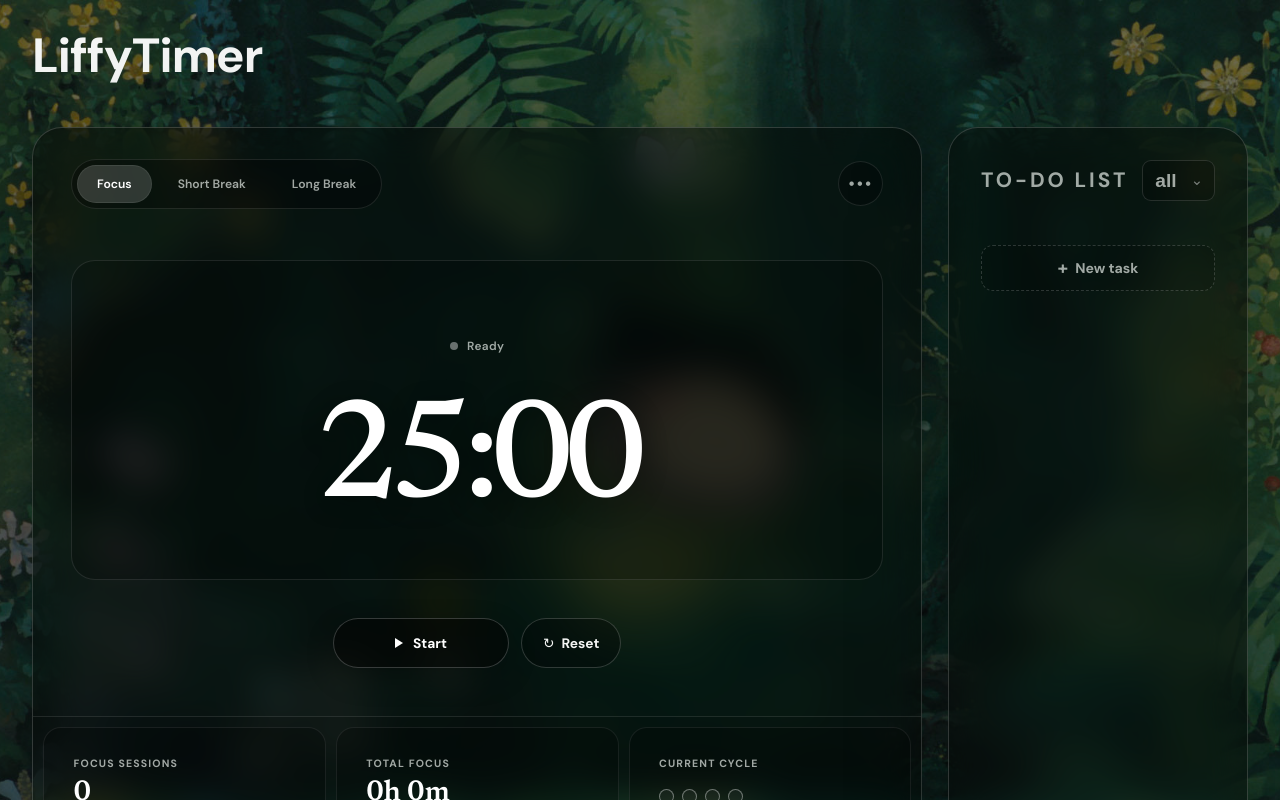
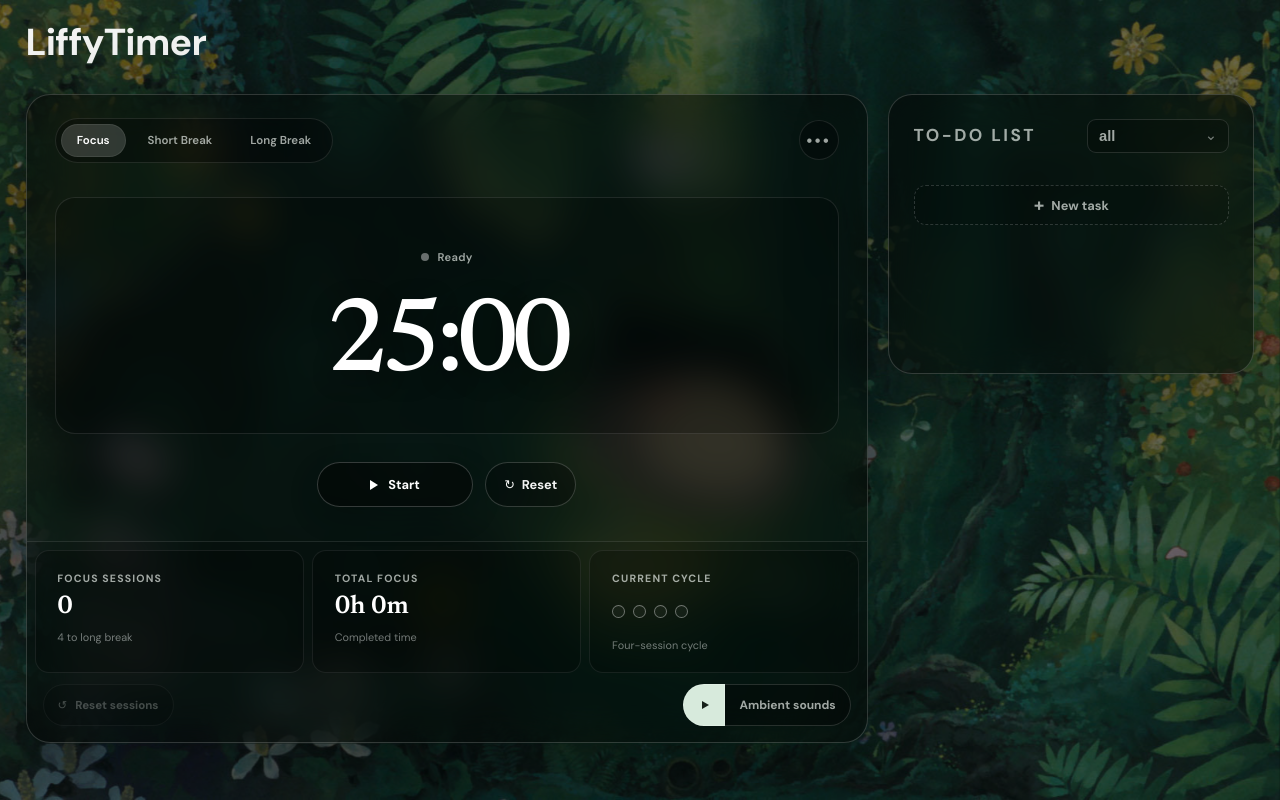
Before and after one commit to hadiafifah/liffytimer, a React (Vite) app: page / in a window 1280 px wide. Shown: the top 800 px of the page. Built offline with nearby package versions, Linux system fonts and the light colour scheme.

Commit message:
changed view size

```diff
--- a/src/styles.css
+++ b/src/styles.css
@@ -49,13 +49,13 @@ button:focus-visible, input:focus-visible, a:focus-visible {
 }
 
 .app-shell {
-  width: min(1820px, calc(100% - clamp(32px, 5vw, 96px)));
+  width: min(1480px, calc(100% - clamp(28px, 4vw, 72px)));
   min-height: 100vh;
   margin: 0 auto;
-  padding: clamp(20px, 3vh, 40px) 0;
+  padding: clamp(16px, 2.2vh, 28px) 0;
   display: flex;
   flex-direction: column;
-  gap: clamp(28px, 5vh, 64px);
+  gap: clamp(22px, 3.4vh, 40px);
 }
 
 .site-header {
@@ -67,7 +67,7 @@ button:focus-visible, input:focus-visible, a:focus-visible {
 .brand {
   display: inline-block;
   color: var(--text);
-  font-size: clamp(3rem, 3.2vw, 3.8rem);
+  font-size: clamp(2.35rem, 2.6vw, 3rem);
   font-weight: 700;
   letter-spacing: -0.02em;
   text-decoration: none;
@@ -76,10 +76,10 @@ button:focus-visible, input:focus-visible, a:focus-visible {
 .timer-section {
   flex: 1;
   display: grid;
-  grid-template-columns: minmax(0, 3fr) minmax(300px, 1fr);
-  align-items: stretch;
-  gap: clamp(18px, 2vw, 30px);
-  padding: 0 0 clamp(20px, 5vh, 70px);
+  grid-template-columns: minmax(0, 2.3fr) minmax(320px, 1fr);
+  align-items: start;
+  gap: clamp(16px, 1.6vw, 24px);
+  padding: 0 0 clamp(18px, 3vh, 40px);
 }
 
 .timer-card {
@@ -87,7 +87,7 @@ button:focus-visible, input:focus-visible, a:focus-visible {
   width: 100%;
   min-width: 0;
   border: 1px solid rgba(255, 255, 255, 0.17);
-  border-radius: 30px;
+  border-radius: 24px;
   color: var(--text);
   background: var(--glass);
   box-shadow: 0 32px 100px rgba(0, 0, 0, 0.42);
@@ -101,7 +101,7 @@ button:focus-visible, input:focus-visible, a:focus-visible {
   align-items: center;
   justify-content: space-between;
   gap: 18px;
-  padding: clamp(22px, 2.4vw, 34px) clamp(22px, 3vw, 38px) 0;
+  padding: clamp(18px, 1.8vw, 26px) clamp(20px, 2.2vw, 30px) 0;
 }
 
 .mode-tabs {
@@ -116,11 +116,11 @@ button:focus-visible, input:focus-visible, a:focus-visible {
 .mode-tabs button {
   border: 0;
   border-radius: 999px;
-  padding: 11px 20px;
+  padding: 9px 16px;
   background: transparent;
   color: var(--muted);
   cursor: pointer;
-  font-size: clamp(0.76rem, 0.75vw, 0.9rem);
+  font-size: clamp(0.72rem, 0.68vw, 0.82rem);
   font-weight: 600;
   transition: 160ms ease;
 }
@@ -131,8 +131,8 @@ button:focus-visible, input:focus-visible, a:focus-visible {
 
 .icon-button, .close-button { border: 0; background: transparent; cursor: pointer; }
 .icon-button {
-  width: 45px;
-  height: 45px;
+  width: 40px;
+  height: 40px;
   flex: 0 0 auto;
   border: 1px solid rgba(255, 255, 255, 0.1);
   border-radius: 50%;
@@ -147,10 +147,10 @@ button:focus-visible, input:focus-visible, a:focus-visible {
   display: flex;
   flex-direction: column;
   align-items: center;
-  margin: clamp(28px, 4vw, 54px) clamp(22px, 3vw, 38px) 0;
-  padding: clamp(48px, 6vw, 78px) 24px clamp(38px, 4.5vw, 62px);
+  margin: clamp(22px, 2.8vw, 34px) clamp(20px, 2.2vw, 30px) 0;
+  padding: clamp(36px, 4.2vw, 52px) 20px clamp(30px, 3.5vw, 44px);
   border: 1px solid rgba(255, 255, 255, 0.1);
-  border-radius: 24px;
+  border-radius: 20px;
   background: rgba(0, 0, 0, 0.2);
 }
 
@@ -159,10 +159,10 @@ button:focus-visible, input:focus-visible, a:focus-visible {
   align-items: center;
   gap: 9px;
   color: var(--muted);
-  font-size: clamp(0.74rem, 0.75vw, 0.9rem);
+  font-size: clamp(0.7rem, 0.66vw, 0.8rem);
   font-weight: 600;
   letter-spacing: 0.03em;
-  margin-bottom: clamp(48px, 4vw, 72px);
+  margin-bottom: clamp(32px, 3vw, 48px);
 }
 
 .status-dot { width: 8px; height: 8px; border-radius: 50%; background: rgba(255, 255, 255, 0.4); }
@@ -173,7 +173,7 @@ button:focus-visible, input:focus-visible, a:focus-visible {
   margin-top: 0;
   color: #fff;
   font-family: 'Newsreader', Georgia, serif;
-  font-size: clamp(7.5rem, 11vw, 12.5rem);
+  font-size: clamp(6rem, 8.2vw, 9.25rem);
   font-variant-numeric: tabular-nums;
   font-weight: 500;
   line-height: 0.83;
@@ -185,18 +185,18 @@ button:focus-visible, input:focus-visible, a:focus-visible {
   display: flex;
   justify-content: center;
   gap: 12px;
-  padding: clamp(24px, 3vw, 38px) 24px clamp(30px, 4vw, 48px);
+  padding: clamp(20px, 2.2vw, 30px) 20px clamp(24px, 2.8vw, 34px);
 }
 
-.timer-actions button { border-radius: 999px; cursor: pointer; font-size: 0.86rem; font-weight: 700; transition: 160ms ease; }
+.timer-actions button { border-radius: 999px; cursor: pointer; font-size: 0.8rem; font-weight: 700; transition: 160ms ease; }
 .primary-action {
-  min-width: 176px;
+  min-width: 156px;
   display: inline-flex;
   align-items: center;
   justify-content: center;
   gap: 10px;
   border: 1px solid rgba(255, 255, 255, 0.2);
-  padding: 15px 26px;
+  padding: 13px 22px;
   color: #fff;
   background: rgba(0, 0, 0, 0.46);
   box-shadow: 0 10px 30px rgba(0, 0, 0, 0.2);
@@ -207,7 +207,7 @@ button:focus-visible, input:focus-visible, a:focus-visible {
   align-items: center;
   gap: 7px;
   border: 1px solid rgba(255, 255, 255, 0.18);
-  padding: 14px 21px;
+  padding: 12px 18px;
   color: var(--text);
   background: rgba(0, 0, 0, 0.28);
 }
@@ -233,8 +233,8 @@ button:focus-visible, input:focus-visible, a:focus-visible {
 .stats-grid {
   display: grid;
   grid-template-columns: repeat(3, 1fr);
-  gap: 10px;
-  padding: 10px;
+  gap: 8px;
+  padding: 8px;
   border-top: 1px solid rgba(255, 255, 255, 0.1);
   background: rgba(0, 0, 0, 0.12);
   border-radius: 0;
@@ -242,18 +242,18 @@ button:focus-visible, input:focus-visible, a:focus-visible {
 
 .stats-grid > div {
   min-width: 0;
-  padding: clamp(19px, 2.2vw, 30px) clamp(18px, 2.3vw, 30px);
+  padding: clamp(16px, 1.6vw, 22px) clamp(15px, 1.7vw, 22px);
   border: 1px solid rgba(255, 255, 255, 0.08);
-  border-radius: 18px;
+  border-radius: 14px;
   background: rgba(0, 0, 0, 0.23);
 }
 
 .stat-label, .stat-detail { display: block; white-space: nowrap; }
 .stat-label { margin-bottom: 10px; color: var(--muted); font-size: 0.66rem; font-weight: 700; text-transform: uppercase; letter-spacing: 0.11em; }
-.stats-grid strong { display: block; color: #fff; font-family: 'Newsreader', Georgia, serif; font-size: clamp(1.8rem, 2.2vw, 2.5rem); font-weight: 600; line-height: 1; }
+.stats-grid strong { display: block; color: #fff; font-family: 'Newsreader', Georgia, serif; font-size: clamp(1.6rem, 1.8vw, 2.1rem); font-weight: 600; line-height: 1; }
 .stat-detail { margin-top: 9px; overflow: hidden; text-overflow: ellipsis; color: var(--faint); font-size: 0.68rem; }
 .cycle-dots { display: flex; gap: 8px; height: 34px; align-items: center; }
-.cycle-dots span { width: 15px; height: 15px; border-radius: 50%; border: 1px solid rgba(255, 255, 255, 0.38); background: rgba(255, 255, 255, 0.04); }
+.cycle-dots span { width: 13px; height: 13px; border-radius: 50%; border: 1px solid rgba(255, 255, 255, 0.38); background: rgba(255, 255, 255, 0.04); }
 .cycle-dots span.filled { border-color: var(--accent); background: var(--accent); }
 
 .stats-footer {
@@ -262,8 +262,8 @@ button:focus-visible, input:focus-visible, a:focus-visible {
   align-items: center;
   justify-content: space-between;
   gap: 12px;
-  padding: 4px 20px 20px;
-  border-radius: 0 0 30px 30px;
+  padding: 3px 16px 16px;
+  border-radius: 0 0 24px 24px;
   background: rgba(0, 0, 0, 0.12);
 }
 
@@ -494,17 +494,17 @@ button:focus-visible, input:focus-visible, a:focus-visible {
 
 .todo-practice-root {
   min-width: 0;
-  min-height: 100%;
-  padding: clamp(24px, 2.5vw, 36px);
+  min-height: 280px;
+  padding: clamp(20px, 1.9vw, 28px);
   border: 1px solid rgba(255, 255, 255, 0.17);
-  border-radius: 30px;
+  border-radius: 24px;
   background: var(--glass);
   box-shadow: 0 32px 100px rgba(0, 0, 0, 0.3);
   backdrop-filter: blur(20px) saturate(120%);
   -webkit-backdrop-filter: blur(20px) saturate(120%);
 }
 
-.todo-list { display: grid; gap: 22px; }
+.todo-list { display: grid; gap: 16px; }
 
 .todo-list__header {
   display: flex;
@@ -518,7 +518,7 @@ button:focus-visible, input:focus-visible, a:focus-visible {
   margin: 0;
   color: var(--muted);
   font-family: inherit;
-  font-size: clamp(1.3rem, 1.3vw, 1.55rem);
+  font-size: clamp(1.08rem, 1.05vw, 1.28rem);
   font-weight: 700;
   letter-spacing: 0.14em;
   line-height: 1;
@@ -528,7 +528,7 @@ button:focus-visible, input:focus-visible, a:focus-visible {
 
 .todo-filter {
   position: relative;
-  flex: 0 1 168px;
+  flex: 0 1 142px;
   min-width: 0;
   max-width: 54%;
 }
@@ -553,11 +553,11 @@ button:focus-visible, input:focus-visible, a:focus-visible {
   border: 1px solid rgba(255, 255, 255, 0.13);
   border-radius: 9px;
   outline: 0;
-  padding: 9px 31px 9px 12px;
+  padding: 8px 30px 8px 11px;
   color: var(--muted);
   background: rgba(0, 0, 0, 0.24);
   cursor: pointer;
-  font-size: 1.2rem;
+  font-size: 0.92rem;
   font-weight: 600;
   text-overflow: ellipsis;
 }
@@ -584,7 +584,7 @@ button:focus-visible, input:focus-visible, a:focus-visible {
   gap: 9px;
   align-items: center;
   min-width: 0;
-  padding: 14px 12px;
+  padding: 11px 10px;
   border: 1px solid rgba(255, 255, 255, 0.1);
   border-radius: 12px;
   background: rgba(255, 255, 255, 0.035);
@@ -670,7 +670,7 @@ button:focus-visible, input:focus-visible, a:focus-visible {
 .todo-item__text {
   min-width: 0;
   color: rgba(255, 255, 255, 0.9);
-  font-size: clamp(1.05rem, 0.96vw, 1.18rem);
+  font-size: clamp(0.92rem, 0.82vw, 1.02rem);
   font-weight: 500;
   line-height: 1.45;
   overflow-wrap: anywhere;
@@ -703,7 +703,7 @@ button:focus-visible, input:focus-visible, a:focus-visible {
   color: rgba(255, 255, 255, 0.96);
   background: transparent;
   font: inherit;
-  font-size: clamp(1.05rem, 0.96vw, 1.18rem);
+  font-size: clamp(0.92rem, 0.82vw, 1.02rem);
   font-weight: 500;
   line-height: 1.45;
   outline: none;
@@ -768,18 +768,18 @@ button:focus-visible, input:focus-visible, a:focus-visible {
 
 .todo-new-task {
   width: 100%;
-  min-height: 46px;
+  min-height: 40px;
   display: inline-flex;
   align-items: center;
   justify-content: center;
   gap: 7px;
-  padding: 11px 16px;
+  padding: 9px 14px;
   border: 1px dashed rgba(255, 255, 255, 0.16);
   border-radius: 12px;
   color: var(--muted);
   background: rgba(0, 0, 0, 0.12);
   cursor: pointer;
-  font-size: 0.88rem;
+  font-size: 0.8rem;
   font-weight: 700;
   transition: 160ms ease;
 }
@@ -840,8 +840,8 @@ button:focus-visible, input:focus-visible, a:focus-visible {
   z-index: 10;
   top: 62px;
   right: 0;
-  width: min(410px, calc(100vw - 52px));
-  padding: 27px;
+  width: min(370px, calc(100vw - 52px));
+  padding: 22px;
   border: 1px solid rgba(255, 255, 255, 0.16);
   border-radius: 20px;
   color: var(--text);
@@ -851,7 +851,7 @@ button:focus-visible, input:focus-visible, a:focus-visible {
   -webkit-backdrop-filter: blur(24px);
 }
 .settings-heading { display: flex; justify-content: space-between; align-items: start; }
-.settings-heading h2 { margin: 0; color: #fff; font-family: 'Newsreader', serif; font-size: 1.8rem; font-weight: 600; }
+.settings-heading h2 { margin: 0; color: #fff; font-family: 'Newsreader', serif; font-size: 1.55rem; font-weight: 600; }
 .close-button { padding: 0 4px; color: var(--muted); font-size: 1.8rem; line-height: 1; }
 .setting-fields { display: grid; gap: 14px; margin: 26px 0 18px; }
 .setting-fields label { display: flex; justify-content: space-between; align-items: center; color: var(--muted); font-size: 0.82rem; font-weight: 600; }
@@ -864,13 +864,6 @@ button:focus-visible, input:focus-visible, a:focus-visible {
 
 .sr-only { position: absolute; width: 1px; height: 1px; padding: 0; margin: -1px; overflow: hidden; clip: rect(0, 0, 0, 0); white-space: nowrap; border: 0; }
 
-@media (min-width: 1700px) {
-  .app-shell { width: min(2080px, calc(100% - 120px)); }
-  .timer-time { font-size: clamp(11rem, 10vw, 14rem); }
-  .timer-display { padding-top: 88px; padding-bottom: 72px; }
-  .mode-tabs button { padding: 13px 25px; }
-}
-
 @media (max-width: 1100px) {
   .timer-section { grid-template-columns: minmax(0, 1fr); }
   .todo-practice-root { min-height: 280px; }
@@ -880,21 +873,21 @@ button:focus-visible, input:focus-visible, a:focus-visible {
   body { background-position: 52% center; }
   body::before { background: rgba(0, 0, 0, 0.57); }
   .app-shell { width: min(100% - 24px, 1480px); padding: 12px 0 20px; gap: 18px; }
-  .brand { font-size: 2.8rem; }
+  .brand { font-size: 2.35rem; }
   .timer-section { align-items: flex-start; padding-bottom: 0; }
   .timer-card { border-radius: 22px; }
-  .todo-practice-root { min-height: 230px; border-radius: 22px; }
+  .todo-practice-root { min-height: 230px; padding: 18px; border-radius: 22px; }
   .card-topbar { padding: 16px 15px 0; gap: 9px; }
   .mode-tabs { flex: 1; min-width: 0; }
   .mode-tabs button { flex: 1; min-width: 0; padding: 9px 7px; }
   .full-label { display: none; }
   .short-label { display: inline; }
   .icon-button { width: 40px; height: 40px; }
-  .timer-display { margin: 20px 15px 0; padding: 52px 10px 45px; border-radius: 18px; }
-  .timer-kicker { margin-bottom: 32px; }
-  .timer-time { font-size: clamp(4.7rem, 23vw, 7.2rem); }
-  .timer-actions { padding: 24px 16px 32px; }
-  .primary-action { min-width: 156px; }
+  .timer-display { margin: 18px 15px 0; padding: 40px 10px 36px; border-radius: 18px; }
+  .timer-kicker { margin-bottom: 26px; }
+  .timer-time { font-size: clamp(4.2rem, 20vw, 6.2rem); }
+  .timer-actions { padding: 20px 16px 26px; }
+  .primary-action { min-width: 145px; }
   .stats-grid { grid-template-columns: 1fr 1fr; }
   .stats-grid > div { padding: 18px 16px; border-radius: 14px; }
   .stats-grid > div:nth-child(3) { display: none; }
@@ -904,7 +897,7 @@ button:focus-visible, input:focus-visible, a:focus-visible {
 }
 
 @media (max-width: 390px) {
-  .timer-time { font-size: 4.8rem; }
+  .timer-time { font-size: 4.2rem; }
   .timer-actions { gap: 8px; }
   .primary-action { min-width: 145px; padding-left: 19px; padding-right: 19px; }
   .reset-action { padding-left: 17px; padding-right: 17px; }
```
